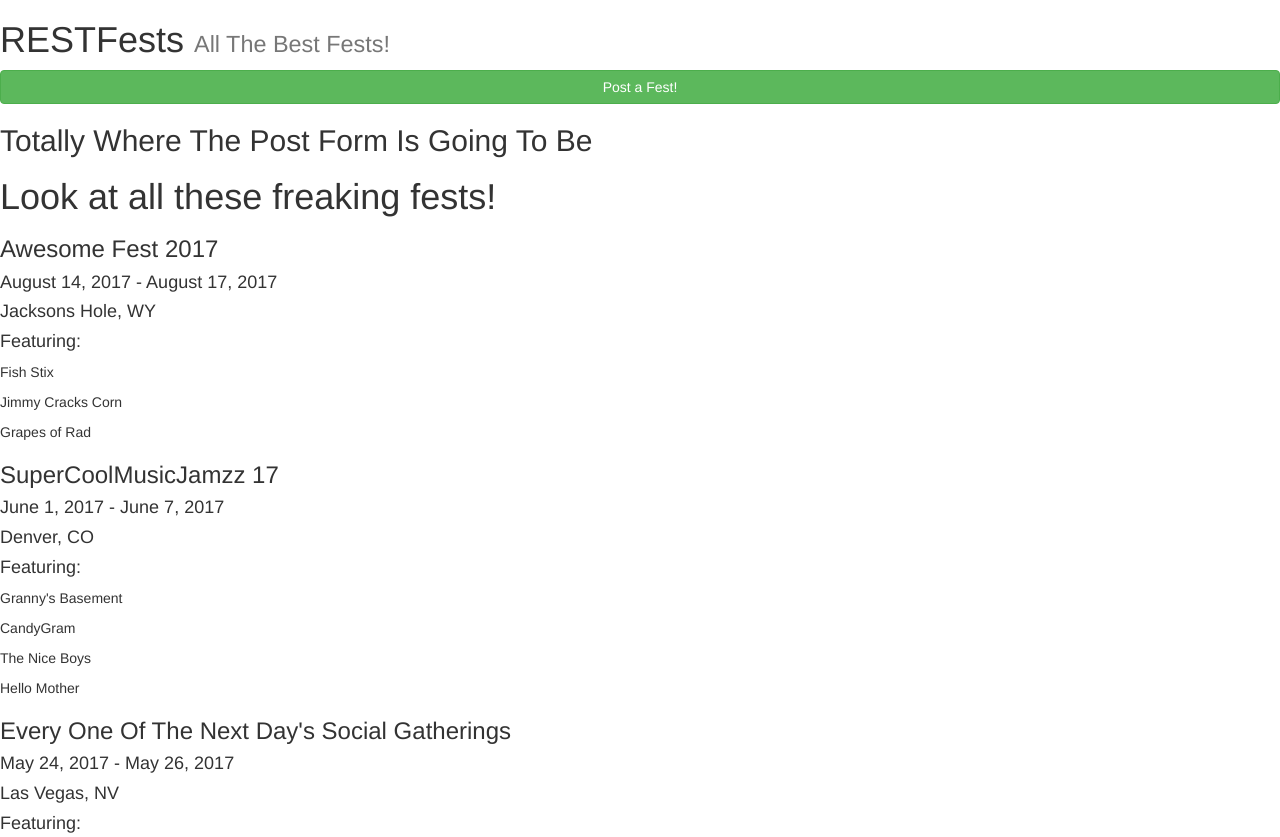
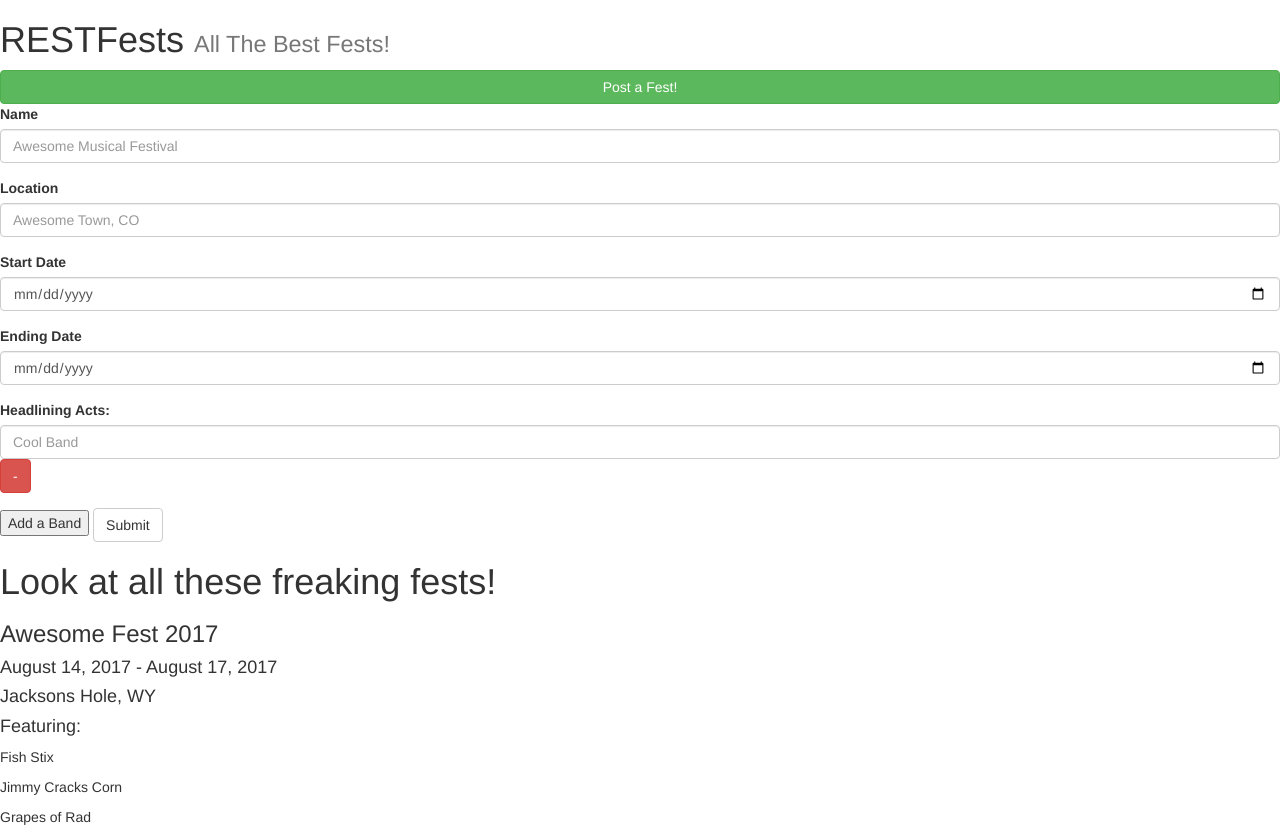
Before and after one commit to jlincolndennis/rest-fest-client, a website: page app/index.html in a window 1280 px wide. Shown: the top 837 px of the page. Drawn offline with nearby package versions, Linux system fonts and the light colour scheme; some packages are replaced by stand-ins of ours; files that its build step writes are made by us from their sources; a script that the page names is missing.

Commit message:
add a fest form built, not wired yet

```diff
--- a/app/scripts/post.directive.js
+++ b/app/scripts/post.directive.js
@@ -9,9 +9,31 @@
         restrict: 'E',
         scope: {},
         templateUrl: '/views/posts.html',
-        // controller: headerController,
-        // controllerAs: 'vm'
+        controller: PostController,
+        controllerAs: 'vm'
       };
+    }
+
+    PostController.$inject = ['$log'];
+
+    function PostController($log) {
+      const vm = this;
+      vm.bands = [{id: 'band1'}];
+      vm.addBand = addBand;
+      vm.removeBand = removeBand;
+
+      function addBand() {
+        var newBandNo = vm.bands.length + 1;
+        vm.bands.push({id: 'band'+newBandNo})
+      }
+
+      function removeBand() {
+        var lastBand = vm.bands.length -1;
+        vm.bands.splice(lastBand);
+
+      }
+
+
     }
 
 
--- a/app/views/posts.html
+++ b/app/views/posts.html
@@ -1 +1,26 @@
-<h2>Totally Where The Post Form Is Going To Be</h2>
+<form>
+  <div class="form-group">
+    <label for="festName">Name</label>
+    <input type="text" class="form-control" id="festName" placeholder="Awesome Musical Festival">
+  </div>
+  <div class="form-group">
+    <label for="festLocation">Location</label>
+    <input type="test" class="form-control" id="festLocation" placeholder="Awesome Town, CO">
+  </div>
+  <div class="form-group">
+    <label for="festStartDate">Start Date</label>
+    <input type="date" class="form-control" id="festStartDate">
+  </div>
+  <div class="form-group">
+    <label for="festEndDate">Ending Date</label>
+    <input type="date" class="form-control" id="festEndDate">
+  </div>
+  <label>Headlining Acts:</label>
+  <div class="form-group" ng-repeat="band in vm.bands">
+    <input type="test" class="form-control" placeholder="Cool Band">
+    <button class="btn btn-danger" ng-show="$last" ng-click="vm.removeBand()">-</button>
+  </div>
+     <button class="addfields" ng-click="vm.addBand()">Add a Band</button>
+
+  <button type="submit" class="btn btn-default">Submit</button>
+</form>
```
